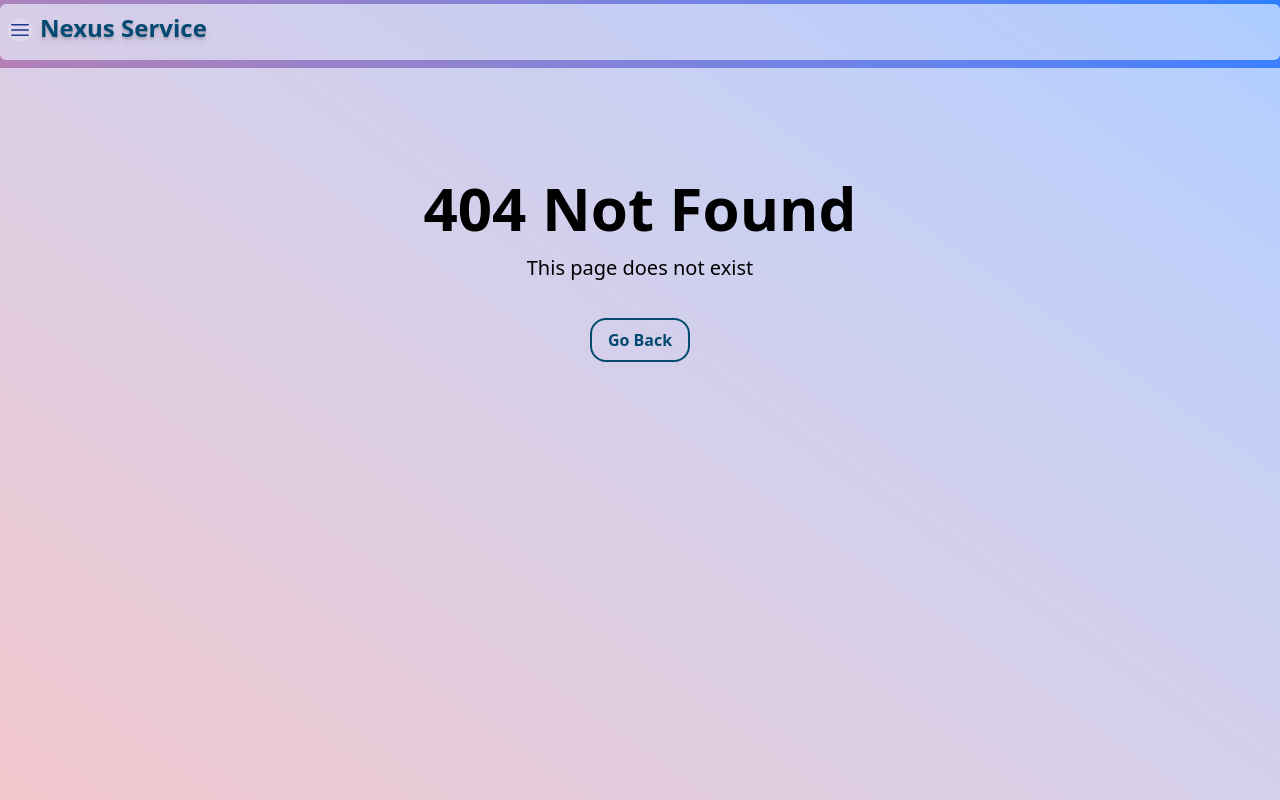
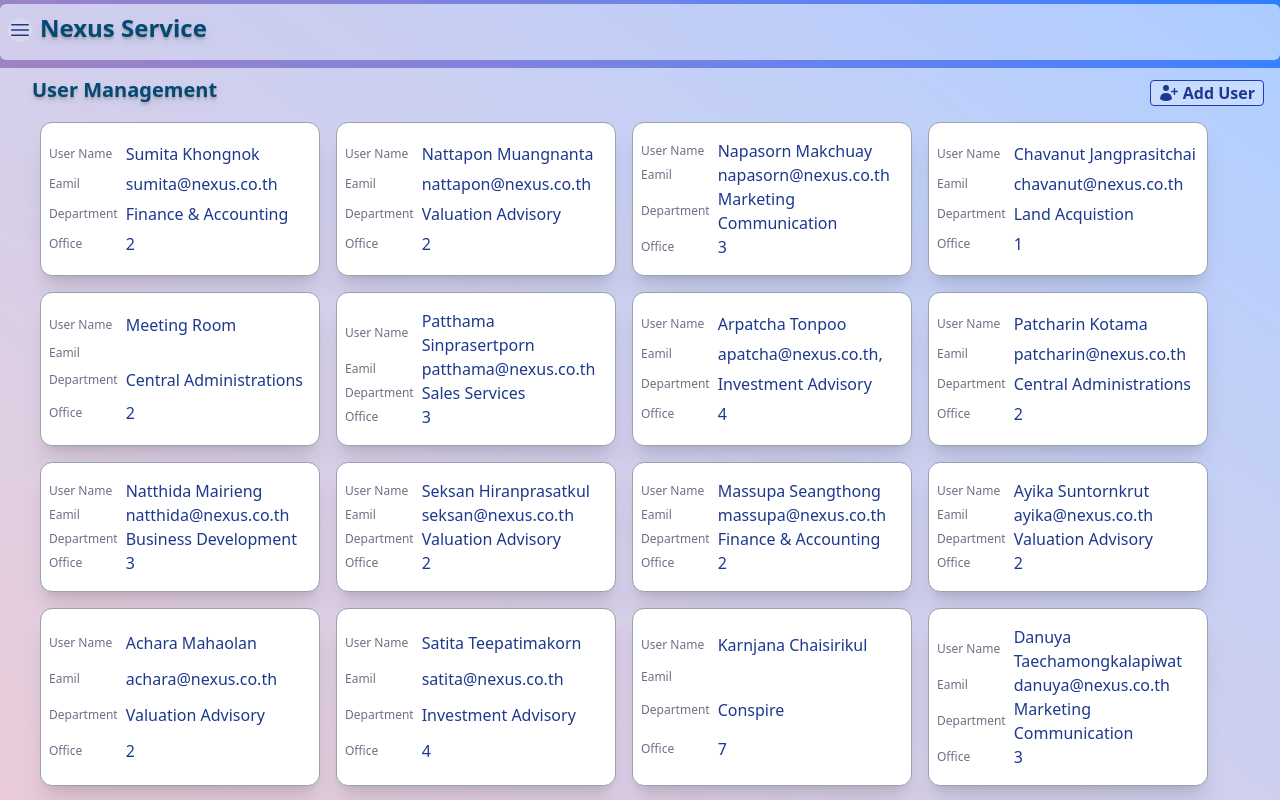
Before and after one commit to deskcodeFun/nexus-app, a Vue app: page /user in a window 1280 px wide. Before the commit this address had no page. Shown: the top 800 px of the page. Built offline with nearby package versions, Linux system fonts and the light colour scheme.

Commit message:
modified:   src/components/TheTopbar.vue   add new route '/addUser' 	new file:   src/views/UserView.vue   init file with title and Add User Button

```diff
--- a/src/components/TheTopbar.vue
+++ b/src/components/TheTopbar.vue
@@ -34,6 +34,13 @@ const navOpen = ref(false)
             >Home</RouterLink
           >
           <RouterLink
+            to="/user"
+            class="px-8 text-lg rounded-xl m-1 p-1 hover:bg-gray-200 md:text-lg"
+            active-class="bg-sky-200 px-2 rounded-lg text-xl hover:bg-sky-200 "
+            @click="navOpen = !navOpen"
+            >User</RouterLink
+          >
+          <RouterLink
             to="/services"
             class="px-8 text-lg rounded-xl m-1 p-1 hover:bg-gray-200 md:text-lg"
             active-class="bg-sky-200 px-2 rounded-lg text-xl hover:bg-sky-200 "
--- /dev/null
+++ b/src/components/users/UserAdd.vue
@@ -0,0 +1,7 @@
+<template>
+  <div>
+    <h1>Add New User</h1>
+  </div>
+</template>
+
+<script setup></script>
--- a/src/components/users/UserCard.vue
+++ b/src/components/users/UserCard.vue
@@ -4,7 +4,7 @@
   >
     <!-- show data -->
     <table
-      class="table-auto [&_th]:text-left [&_th]:font-light [&_th]:text-xs [&_th]:text-gray-500 [&_td]:text-blue-900 [&_td]:pl-2"
+      class="[&_th]:text-left [&_th]:font-light [&_th]:text-xs [&_th]:text-gray-500 [&_td]:text-blue-900 [&_td]:pl-2"
     >
       <tbody>
         <tr>
--- a/src/router/index.js
+++ b/src/router/index.js
@@ -6,6 +6,9 @@ import NotFoundView from '@/views/NotFoundView.vue'
 // import ComputerDetail from '@/components/computer/ComputerDetail.vue'
 
 import ServiceView from '@/views/ServiceView.vue'
+import UserAdd from '@/components/users/UserAdd.vue'
+
+import UserView from '@/views/UserView.vue'
 // import ComputerAdd from '@/components/computer/ComputerAdd.vue'
 // import UserAdd from '@/components/user/userAdd.vue'
 
@@ -29,6 +32,18 @@ const router = createRouter({
       name: 'service',
 
       component: ServiceView,
+    },
+    {
+      path: '/user',
+      name: 'user',
+
+      component: UserView,
+    },
+    {
+      path: '/addUser',
+      name: 'add-user',
+
+      component: UserAdd,
     },
 
     // {
--- a/src/views/HomeView.vue
+++ b/src/views/HomeView.vue
@@ -1,4 +1,5 @@
 <template>
+  <button @click="addUser">Add user</button>
   <!-- <div><h2 class="text-2xl text-blue-900">HomeView</h2></div>
   <button @click="showSuccess">Show Success Toast</button> -->
   <div class="flex flex-row flex-wrap justify-center sm:justify-start sm:ml-8">
@@ -10,11 +11,15 @@
 import { reactive } from 'vue'
 import { mockStaff } from '@/dataMockup/staff'
 import UserCard from '@/components/users/UserCard.vue'
+import router from '@/router'
 // import { useToast } from 'vue-toastification'
 
 // const toast = useToast()
 
 const staffs = reactive(mockStaff)
+const addUser = () => {
+  router.push('/addUser')
+}
 
 // const showSuccess = () => {
 //   toast.success('Testing success Tostification')
--- /dev/null
+++ b/src/views/UserView.vue
@@ -0,0 +1,28 @@
+<template>
+  <header class="flex flex-row justify-between p-4 sm:pl-8 py-2">
+    <p class="font-semibold sm:text-xl text-sky-900 text-shadow-lg">User Management</p>
+    <router-link
+      to="/addUser"
+      class="flex flex-row mt-1 ml-4 px-2 rounded-sm border-1 border-blue-800 text-blue-900 font-semibold bg-white/25 hover:bg-blue-900 hover:text-white"
+    >
+      <UserPlusIcon class="h-6 w-5 mr-1" />
+      Add User
+    </router-link>
+  </header>
+  <main>
+    <div class="flex flex-row flex-wrap justify-center sm:justify-start sm:ml-8">
+      <UserCard v-for="(staff, index) in staffs" :key="index" :staff="staff" />
+    </div>
+  </main>
+</template>
+
+<script setup>
+import { reactive } from 'vue'
+
+import { mockStaff } from '@/dataMockup/staff'
+import UserCard from '@/components/users/UserCard.vue'
+
+import { UserPlusIcon } from '@heroicons/vue/20/solid'
+
+const staffs = reactive(mockStaff)
+</script>
```
